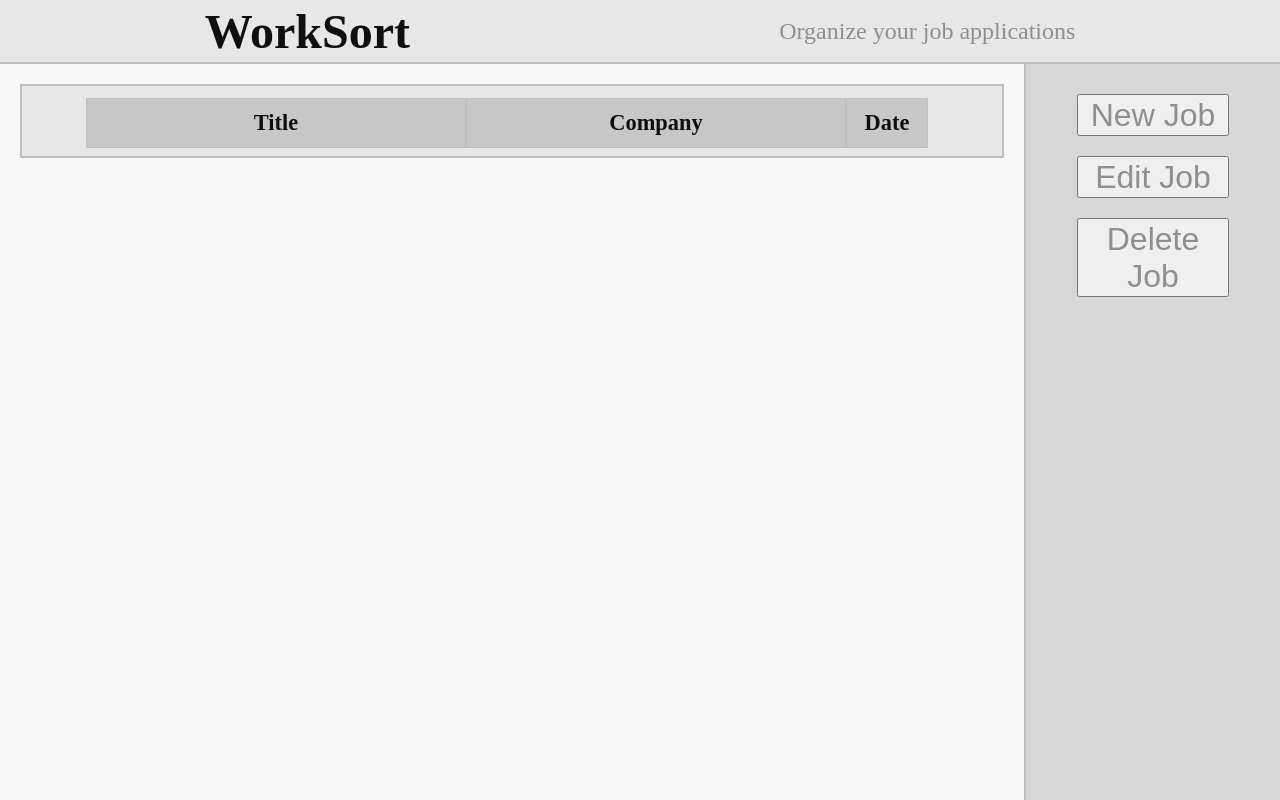
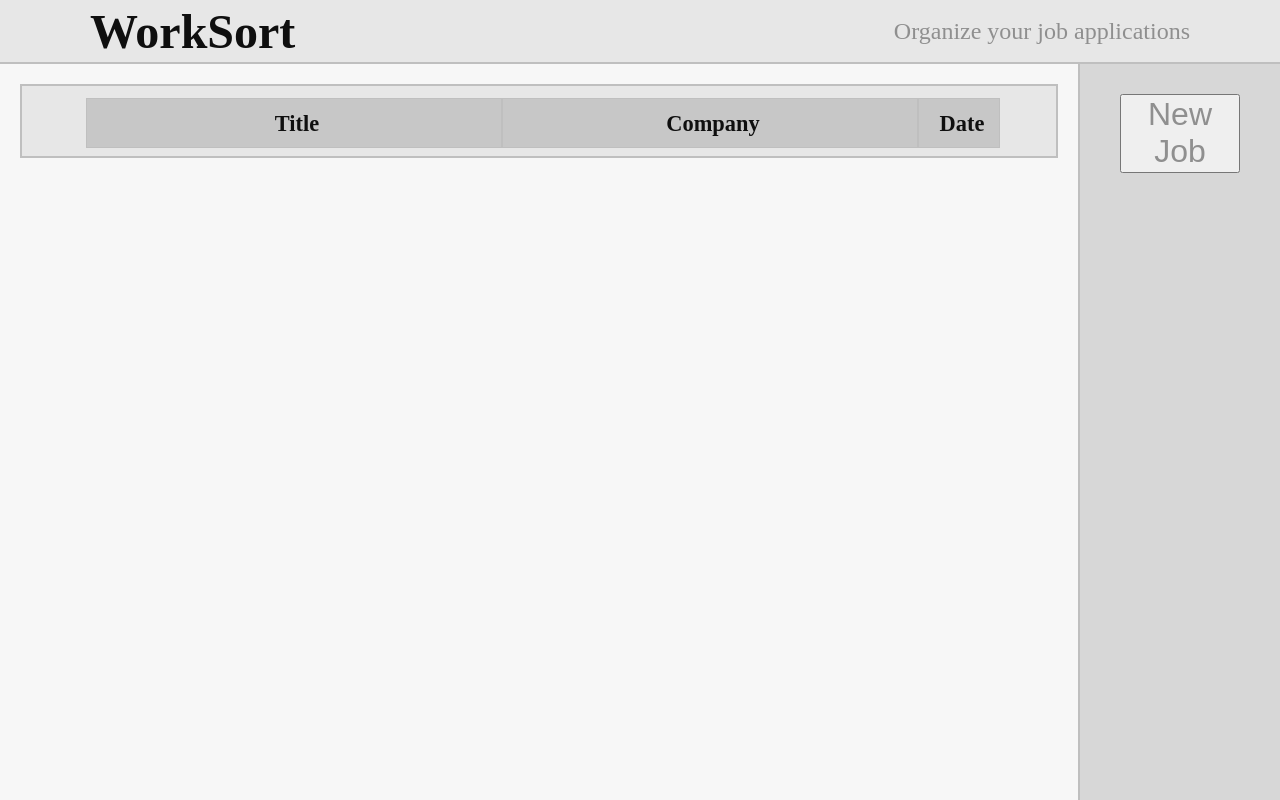
Before and after one commit to bd2720/worksort, a Vue app in the folder WorkSort/: page / in a window 1280 px wide. Built offline with nearby package versions, Linux system fonts and the light colour scheme.

Commit message:
major refactor

```diff
--- a/WorkSort/src/App.vue
+++ b/WorkSort/src/App.vue
@@ -10,46 +10,50 @@ const tempTitle = ref("")
 const tempCompany = ref("")
 const tempDate = ref("")
 const tempURL = ref("")
+const tempNotes = ref("")
 // clear fields
 function clearInputs() {
   tempTitle.value = ""
   tempCompany.value = ""
   tempDate.value = ""
   tempURL.value = ""
+  tempNotes.value = ""
 }
 
-// show input fields if adding jobs or editing a specific job
+// show input fields if adding jobs
 const showInputs = computed(() => {
-  return addingJobs.value || selectedJobID.value
+  return addingJob.value || editingJob.value
 })
 
 // show functional buttons (Add, Edit, Delete)
 const showFunctions = computed(() => {
-  return !addingJobs.value && !editingJobs.value && !deletingJobs.value
+  return !addingJob.value && !editingJob.value && !selectedJobID.value
 })
 
-const showExtraJobButtons = computed(() => {
-  return (editingJobs.value && !selectedJobID.value) || deletingJobs.value
-})
-// adds the "tr-extended" class to the table, adding an extra column for Edit/Delete buttons
-const tableClass = computed(() => {
-  return showExtraJobButtons.value ? "tr-extended" : ""
+// show extended job info (if a job is selected)
+const showExtendedJob = computed(() => {
+  return selectedJobID.value && !editingJob.value
 })
 
-const addingJobs = ref(false)
+const enlargeAside = computed(() => {
+  return showInputs.value || showExtendedJob.value
+})
+
+const addingJob = ref(false)
 function startNewJob() {
   clearInputs()
-  addingJobs.value = true
+  addingJob.value = true
 }
 
-const editingJobs = ref(false)
+const editingJob = ref(false)
 function startEditJob() {
-  editingJobs.value = true
-}
-
-const deletingJobs = ref(false)
-function startDeleteJob() {
-  deletingJobs.value = true
+  editingJob.value = true
+  // init. fields with specified job information
+  tempTitle.value = selectedJob.value['title']
+  tempCompany.value = selectedJob.value['company']
+  tempDate.value = selectedJob.value['date']
+  tempURL.value = selectedJob.value['url']
+  tempNotes.value = selectedJob.value['notes']
 }
 
 // computes which jobs are currently displayed
@@ -66,15 +70,16 @@ function finalizeNewJob() {
     company: tempCompany.value,
     date: tempDate.value,
     url: tempURL.value,
+    notes: tempNotes.value
   })
   // sort new list
   sortJobs()
-  // no longer adding jobs
-  addingJobs.value = false
+  // no longer adding the job
+  addingJob.value = false
 }
 
 function abortNewJob() {
-  addingJobs.value = false
+  addingJob.value = false
 }
 
 // needed for storing selected job while editing; null means unselected
@@ -90,48 +95,43 @@ const selectedJob = computed(() => {
   }
   return null
 })
-// begin editing job information
+
 function selectJob(jobID) {
   // save the selected job id
   selectedJobID.value = jobID
-  // init. fields with specified job information
-  tempTitle.value = selectedJob.value['title']
-  tempCompany.value = selectedJob.value['company']
-  tempDate.value = selectedJob.value['date']
-  tempURL.value = selectedJob.value['url']
 }
 
-function editJob() {
+function deselectJob(){
+  // set the selected job back to null
+  selectedJobID.value = null
+}
+
+// exit editing mode
+function finalizeEditJob() {
   // save new information to the currently selected job
   selectedJob.value['title'] = tempTitle.value
   selectedJob.value['company'] = tempCompany.value
   selectedJob.value['date'] = tempDate.value
   selectedJob.value['url'] = tempURL.value
+  selectedJob.value['notes'] = tempNotes.value
   // sort updated list
   sortJobs()
-  // deselect the job after updating list
+  // done editing
+  editingJob.value = false
+}
+
+// when "Cancel" is pressed while editing a specific job
+function abortEdit() {
   selectedJobID.value = null
 }
 
-// when "Cancel" is pressed while editing a specific job
-function deselectJob() {
+
+// delete the job associated with the selectedJobID
+function deleteJob() {
+  // remove job with matching ID
+  jobs.value = jobs.value.filter((job) => job['id'] != selectedJobID.value)
+  // deselect job, since it no longer exists
   selectedJobID.value = null
-}
-
-// exit editing mode
-function finalizeEditJob() {
-  editingJobs.value = false
-}
-
-// delete the job associated with the given jobID
-function deleteJob(jobID) {
-  // remove job with matching ID
-  jobs.value = jobs.value.filter((job) => job['id'] != jobID)
-}
-
-// exit deletingJobs mode
-function finalizeDeleteJob() {
-  deletingJobs.value = false
 }
 
 // function by which to sort jobs
@@ -193,7 +193,7 @@ function shortenDate(dateStr){
     <main>
       <table>
         <thead>
-          <tr :class="tableClass">
+          <tr>
             <th></th>
             <th>Title</th>
             <th>Company</th>
@@ -202,7 +202,7 @@ function shortenDate(dateStr){
           </tr>
         </thead>
         <tbody>
-          <tr v-for="job in jobsDisplayed" :class="tableClass">
+          <tr v-for="job in jobsDisplayed">
             <td>
               <img alt="-----" :src="getFavicon(job['url'])" height="32px" width="32px">
             </td>
@@ -210,42 +210,71 @@ function shortenDate(dateStr){
             <td>{{ job['company'] }}</td>
             <td>{{ shortenDate(job['date']) }}</td>
             <td>
-              <a :href="job['url']">Visit</a>
-            </td>
-            <td v-if="editingJobs && !selectedJobID">
-              <button @click="selectJob(job['id'])">Edit</button>
-            </td>
-            <td v-if="deletingJobs">
-              <button @click="deleteJob(job['id'])">Delete</button>
+              <!-- disable view buttons if the aside is in focus -->
+              <button @click="selectJob(job['id'])" :disabled=" enlargeAside ? true : false">View</button>
             </td>
           </tr>
         </tbody>
       </table>
     </main>
-    <aside>
+    <aside :class="enlargeAside ? 'enlargeAside' : ''">
       <div class="function-wrapper" v-if="showFunctions">
         <button @click="startNewJob()">New Job</button>
-        <button @click="startEditJob()">Edit Job</button>
-        <button @click="startDeleteJob()">Delete Job</button>
-      </div>
-      <div class="done-wrapper" v-if="showExtraJobButtons">
-        <button @click="finalizeEditJob()" v-if="editingJobs && !selectedJobID">Done</button>
-        <button @click="finalizeDeleteJob()" v-if="deletingJobs">Done</button>
       </div>
       <form class="input-wrapper" v-if="showInputs">
         <input v-model="tempTitle" placeholder="Job Title">
         <input v-model="tempCompany" placeholder="Company Name">
         <input type="date" v-model="tempDate" placeholder="Date Applied">
         <input type="url" v-model="tempURL" placeholder="Link">
-        <div class="input-button-wrapper" v-if="addingJobs">
+        <input v-model="tempNotes" placeholder="Notes (optional)">
+        <div class="input-button-wrapper" v-if="addingJob">
           <button @click="finalizeNewJob()">Add Job</button>
           <button @click="abortNewJob()">Cancel</button>
         </div>
-        <div class="input-button-wrapper" v-if="editingJobs">
-          <button @click="editJob()">Save</button>
-          <button @click="deselectJob()">Cancel</button>
+        <div class="input-button-wrapper" v-if="editingJob">
+          <button @click="finalizeEditJob()">Save</button>
+          <button @click="abortEdit()">Cancel</button>
         </div>
       </form>
+      <div class="view-wrapper" v-if="showExtendedJob">
+        <div class="info-wrapper">
+          <div class="info-item">
+            <h3>Job Title</h3>
+            <p>
+              {{ selectedJob['title'] }}
+            </p>
+          </div>
+          <div class="info-item">
+            <h3>Company Name</h3>
+            <p>
+              {{ selectedJob['company'] }}
+            </p>
+          </div>
+          <div class="info-item">
+            <h3>Date Applied</h3>
+            <p>
+              {{ selectedJob['date'] }}
+            </p>
+          </div>
+          <div class="info-item">
+            <h3>Link</h3>
+            <p id="info-link">
+              <a :href="selectedJob['url']">{{selectedJob['url']}}</a>
+            </p>
+          </div>
+          <div class="info-item">
+            <h3>Notes</h3>
+            <p id="info-notes">
+              {{selectedJob['notes']}}
+            </p>
+          </div>
+        </div>
+        <div class="info-option-wrapper">
+          <button @click="deselectJob()">Close</button>
+          <button @click="startEditJob()">Edit</button>
+          <button @click="deleteJob()">Delete</button>
+        </div>
+      </div>
     </aside>
   </div>
 </template>
@@ -262,6 +291,7 @@ function shortenDate(dateStr){
   --subtext-col: #8f8f8f;
   --button-col: #e7e7e7;
   --border-col: #bfbfbf;
+  --info-col: #e7e7e7;
 }
 * {
   padding: 0;
@@ -282,12 +312,12 @@ button {
 
 header {
   background: var(--header-col);
-  width: calc(100vw - 40px);
-  padding: 0 20px;
+  width: calc(100vw - 160px);
+  padding: 0 80px;
   height: 62px;
   display: flex;
   flex-direction: row;
-  justify-content: space-around;
+  justify-content: space-between;
   align-items: center;
   font-size: 24px;
   border-bottom: 2px solid var(--border-col);
@@ -304,9 +334,14 @@ header > * {
 }
 
 .main-wrapper {
-  display: grid;
-  grid-template-columns: 4fr 1fr;
   height: calc(100vh - 64px);
+  display: flex;
+  flex-direction: row;
+  justify-content: flex-end;
+}
+
+main {
+  width: 100%;
 }
 
 table {
@@ -323,24 +358,22 @@ thead {
 
 tr {
   display: grid;
-  grid-template-columns: 54px 1fr 1fr 82px 64px;
+  grid-template-columns: 54px 1fr 1fr 82px 46px;
   height: 50px;
   vertical-align: bottom;
 }
 
-/* when Edit/Delete buttons active */
-.tr-extended {
-  grid-template-columns: 54px 1fr 1fr 82px 64px 64px;
+th, td {
+  border: 1px solid var(--border-col);
+  padding: 12px 0 0 6px;
+  overflow: hidden;
+  text-overflow: ellipsis;
+  white-space: nowrap;
 }
 
-th, td {
-  display: flex;
-  align-items: center;
-  justify-content: center;
-  border: 1px solid var(--border-col);
-
-  overflow: hidden;
-  white-space: nowrap;
+td:first-child {
+  padding: 8px 0 0 0;
+  text-align: center;
 }
 
 th {
@@ -362,12 +395,18 @@ tr:nth-child(even) {
 }
 
 aside {
+  width: 200px;
   background: var(--aside-col);
   border-left: 2px solid var(--border-col);
+  flex-shrink: 0;
+}
+
+.enlargeAside {
+  width: 400px;
 }
 
 .function-wrapper {
-  height: (100% - 64px);
+  height: calc(100% - 64px);
   text-align: center;
   padding-top: 20px;
 }
@@ -377,14 +416,6 @@ aside {
   margin: 10px;
 
   min-width: 120px;
-}
-
-.done-wrapper {
-  padding-top: 40px;
-  text-align: center;
-}
-.done-wrapper button {
-  font-size: 24px;
 }
 
 .input-wrapper {
@@ -408,14 +439,68 @@ aside {
   justify-content: space-evenly;
 }
 
+.view-wrapper {
+  display: flex;
+  flex-direction: column;
+  align-items: center;
+}
+
+.info-item {
+  padding: 4px 0;
+}
+
+.info-item h3 {
+  padding-left: 2px;
+}
+
+.info-item p {
+  min-height: 28px;
+  width: 300px;
+  font-size: 24px;
+  background: var(--info-col);
+  border: 1px solid var(--border-col);
+  margin-top: 4px;
+  padding: 1px 4px;
+}
+
+/* display link, wrap if necessary */
+#info-link {
+  word-wrap: break-word;
+}
+
+/* make notes field display taller */
+#info-notes {
+  min-height: 84px;
+}
+
+.view-wrapper button {
+  font-size: 18px;
+}
+
+.info-option-wrapper {
+  width: 300px;
+  display: flex;
+  flex-direction: row;
+  justify-content: space-evenly;
+  margin: 10px 0;
+}
+
+/* display aside on top of main, for mobile */
 @media(width <= 720px){
+  header {
+    justify-content: center;
+  }
+  header p {
+    display: none;
+  }
+
   .main-wrapper {
-    display: flex;
     flex-direction: column-reverse;
     justify-content: flex-end;
   }
 
   aside {
+    width: 100% !important;
     border-left: none;
     border-bottom: 2px solid var(--border-col);
   }
@@ -432,8 +517,9 @@ aside {
     padding: 10px 5px;
   }
 
+  /* hide icon */
   tr {
-    grid-template-columns: 1fr 1fr 82px 64px;
+    grid-template-columns: 1fr 1fr 82px 46px;
   }
 
   th:first-child, td:first-child {
@@ -441,10 +527,4 @@ aside {
   }
 }
 
-@media(width <= 580px){
-  header p {
-    display: none;
-  }
-}
-
 </style>
```
